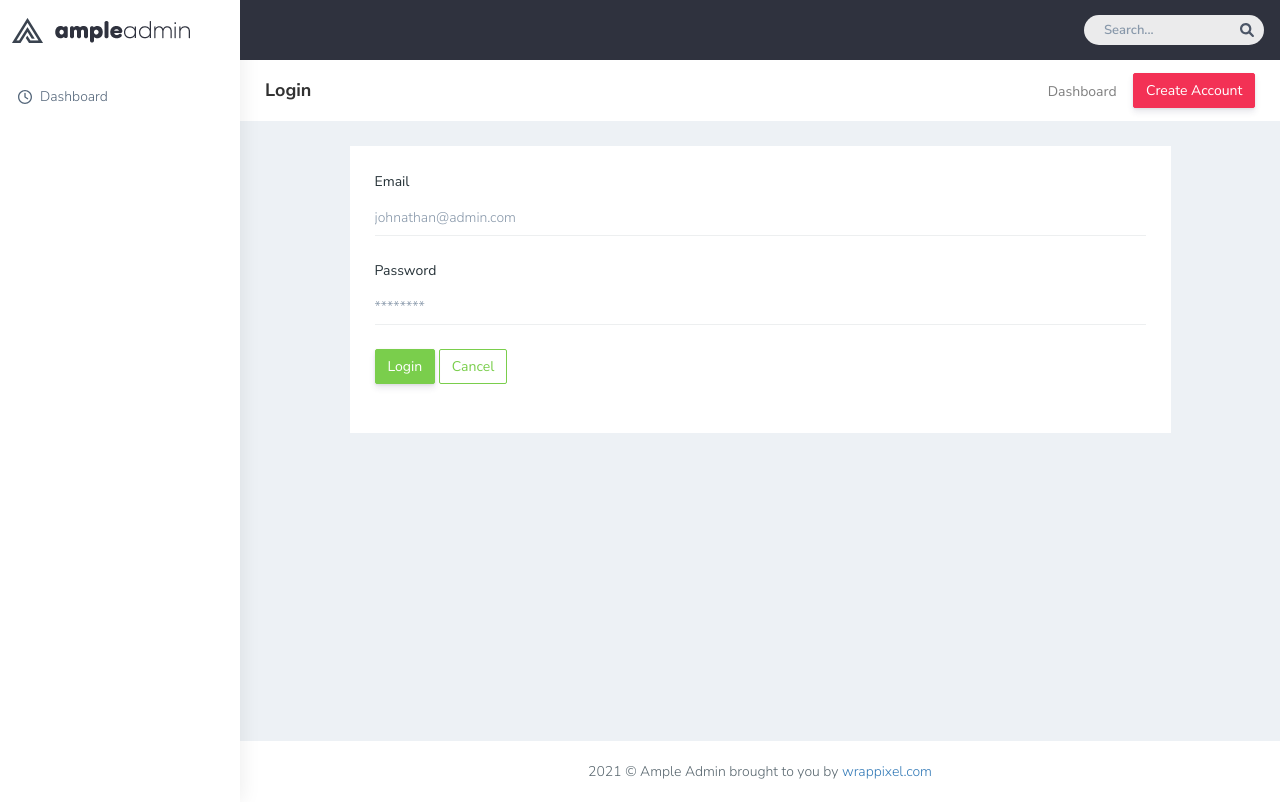
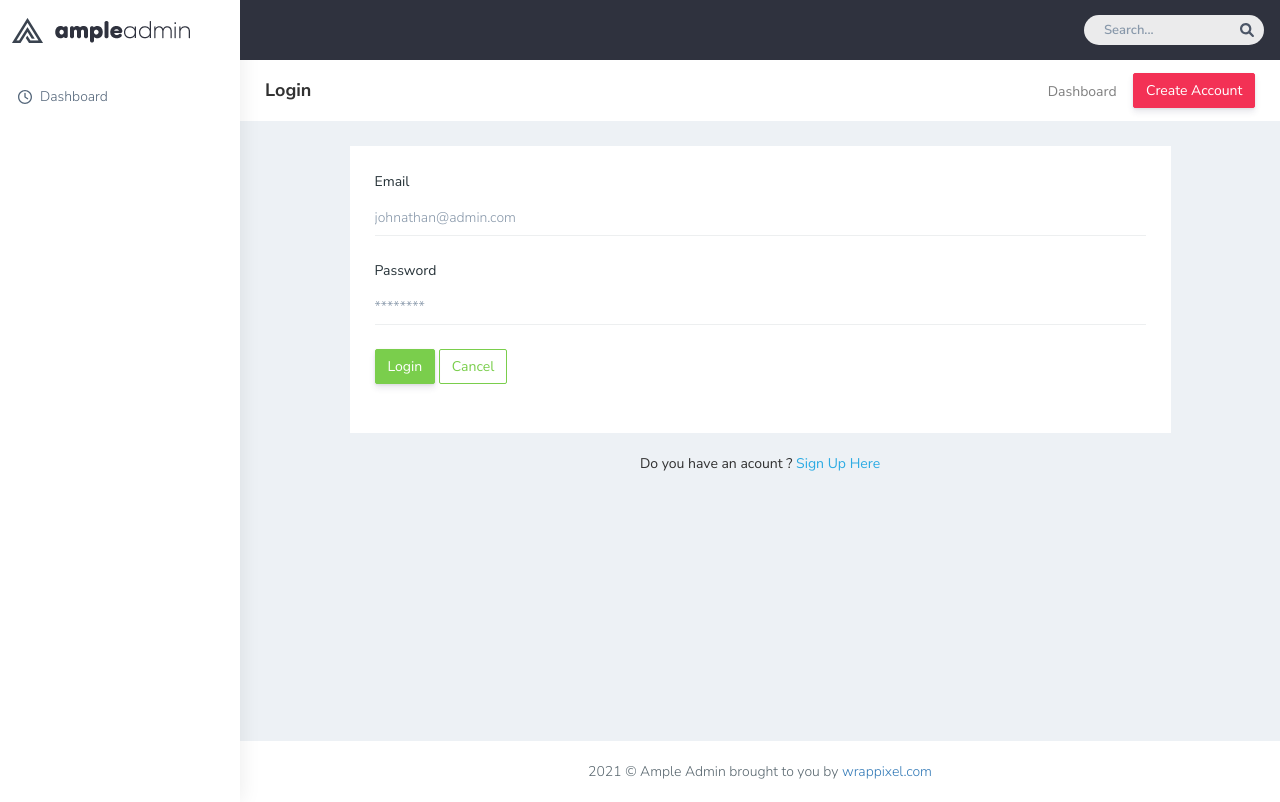
Before and after one commit to Y2theK/ample-onlinequix, a PHP site: page /login.php in a window 1280 px wide. Run offline with PHP 8.4, Linux system fonts and the light colour scheme; some libraries are stand-ins or nearby versions.

Commit message:
ample-online-version-1.11

```diff
--- a/index.php
+++ b/index.php
@@ -43,7 +43,7 @@ if($_POST)
                                 <li><a href="login.php" class="fw-normal text-danger">Login</a></li>
                             </ol>
                             <a href="register.php"
-                                class="btn btn-danger  d-none d-md-block pull-right ms-3 hidden-xs hidden-sm waves-effect waves-light text-white">Register</a>
+                                class="btn btn-danger d-none d-md-block pull-right ms-3 hidden-xs hidden-sm waves-effect waves-light text-white">Register</a>
                         </div>
                     </div>
                     <?php endif ?>
--- a/login.php
+++ b/login.php
@@ -24,7 +24,7 @@ if($_POST)
                                 <li><a href="index.php" class="fw-normal">Dashboard</a></li>
                             </ol>
                             <a href="register.php"
-                                class="btn btn-danger  d-none d-md-block pull-right ms-3 hidden-xs hidden-sm waves-effect waves-light text-white">Create Account
+                                class="btn btn-danger d-none d-md-block pull-right ms-3 hidden-xs hidden-sm waves-effect waves-light text-white">Create Account
                                 </a>
                         </div>
                     </div>
@@ -77,9 +77,16 @@ if($_POST)
                                             <input type="reset" name="" id="" value="Cancel" class="btn btn-outline-success">
                                         </div>
                                     </div>
+
                                 </form>
+
                             </div>
+
                         </div>
+                                <div>
+                                    <p class="text-center">Do you have an acount ? <a href="register.php">Sign Up Here</a></p>
+
+                                </div>
                     </div>
                     <!-- Column -->
                 </div>
```
Also changed, not shown: core/classes/DB.php (+8 -2 lines).
